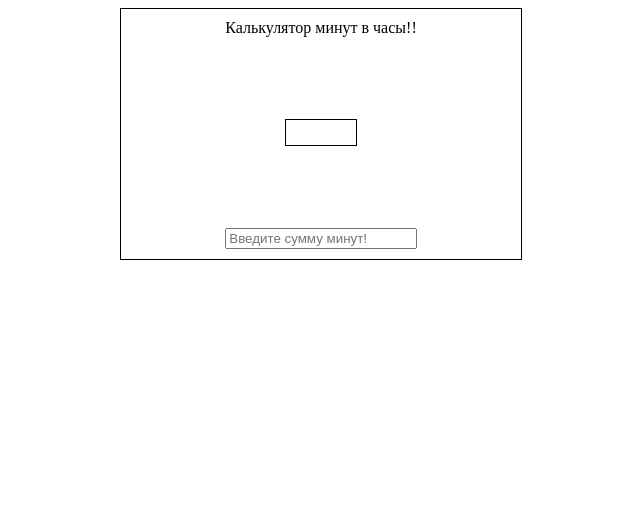
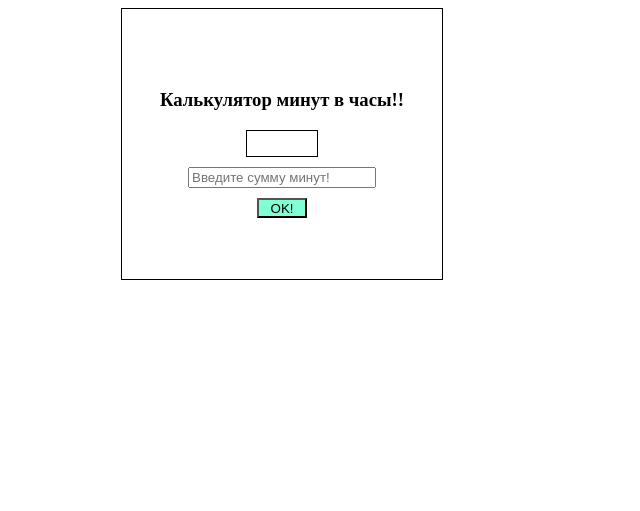
Before and after one commit to Aquariids/CALCE, a plain HTML site: page index.html in a window 1280 px wide. Shown: the whole page, without its empty margins (319-959 px from the left). Drawn offline with Linux system fonts and the light colour scheme.

Commit message:
Сделал кнопку и улучшил код

```diff
--- a/css.css
+++ b/css.css
@@ -1,22 +1,27 @@
 
 .page-calce {
     width: 400px;
-    height: 250px;
+    height: 500px;
 
     margin: 0 auto;
-    border: 1px solid black;
+
     display: flex;
-    justify-content: center;
+    flex-direction: column;
+
 
 
 }
+.calce {
 
-.calce {
+    width: 300px;
+    min-height: 250px;
     padding: 10px;
+    border: 1px solid black;
+
     display: flex;
+    justify-content: center;
     flex-direction: column;
-    justify-content: space-between;
-
+    align-items: center;
 
 }
 .calce__hours-sum {
@@ -31,3 +36,20 @@
     justify-content: center;
     border: 1px solid black;
 }
+
+.button {
+
+    margin: 0 auto;
+    width: 50px;
+    height: 20px;
+
+
+    background-color: aquamarine;
+}
+.calce__input {
+    margin: 10px 0;
+    width: 180px;
+
+    display: flex;
+
+};
--- a/index.html
+++ b/index.html
@@ -10,11 +10,12 @@
 <body>
     <section class="page-calce">
         <form class="calce">
-            <div class="calce__promo"> Калькулятор минут в часы!!</div>
+            <div class="calce__promo"> <h3>Калькулятор минут в часы!!</h3></div>
             <div class="calce__hours-sum">
 
             </div>
             <input class="calce__input" type="number" placeholder="Введите сумму минут!">
+            <button class="button"> OK!</button>
         </form>
 
 
--- a/script.js
+++ b/script.js
@@ -6,7 +6,8 @@ window.addEventListener('DOMContentLoaded', () => {
 
     const calculatorForm = document.querySelector('.calce'),
         resultWindow = calculatorForm.querySelector('.calce__hours-sum'),
-        calceInput = calculatorForm.querySelector('.calce__input');
+        calceInput = calculatorForm.querySelector('.calce__input'),
+        btn = calculatorForm.querySelector('.button');
 
         function getHours (allSum) {
             let minutes = allSum % 60;
@@ -15,18 +16,25 @@ window.addEventListener('DOMContentLoaded', () => {
 
         }
 
+        function calc (parent,sum) {
+
+            parent.textContent = `
+                    ${getHours(sum)}
+                `;
+        }
 
         calculatorForm.addEventListener('submit', (event) => {
                 event.preventDefault();
 
                 let newSum = calceInput.value;
+                calc(resultWindow,newSum);
 
-                resultWindow.innerHTML = `
-                    <span> ${getHours(newSum)} <span>
-                `;
+                btn.addEventListener('click', () => {
+                calc(resultWindow,newSum);
+
+                });
 
                 event.target.reset();
-
 
         });
 
@@ -37,4 +45,5 @@ window.addEventListener('DOMContentLoaded', () => {
 
 
 
+
 });
```
